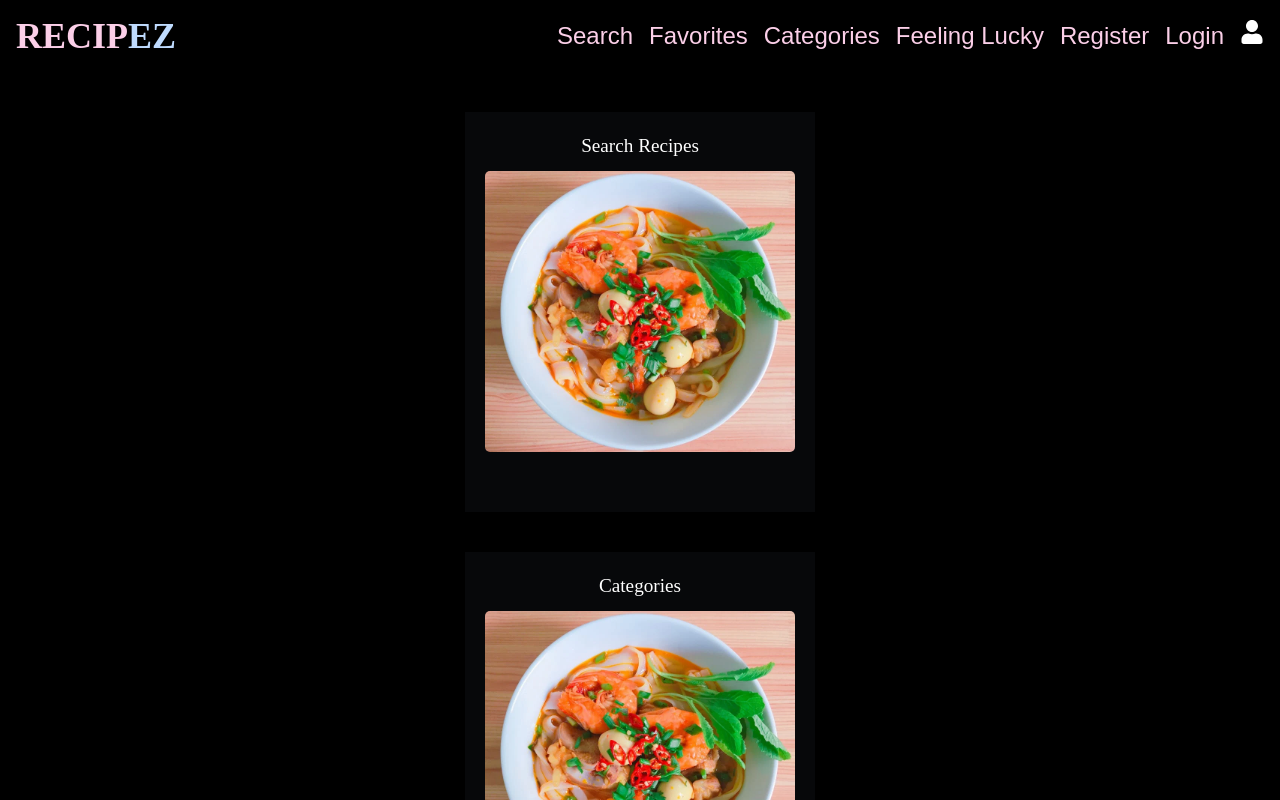
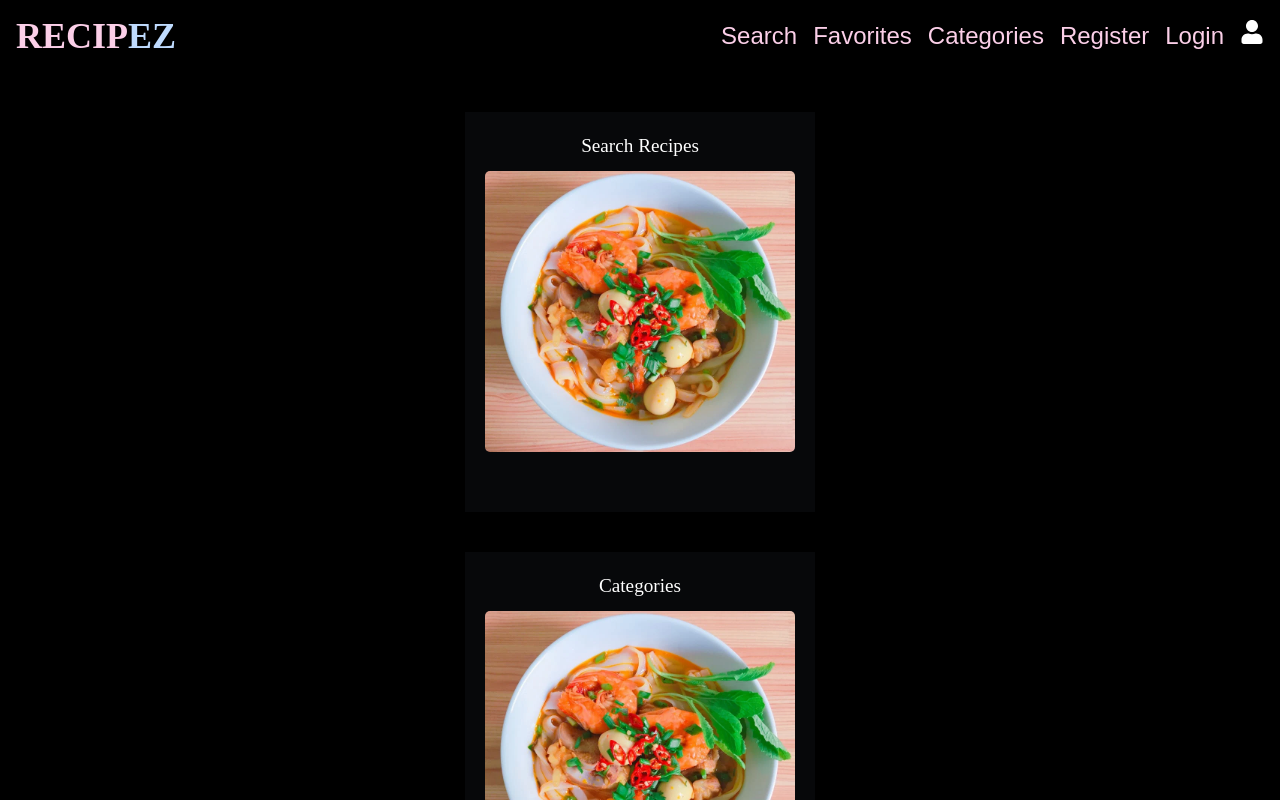
Before and after one commit to tjsiv/P2MSA-RecipEZ, a React (Create React App) app in the folder client/: page / in a window 1280 px wide. Shown: the top 800 px of the page. Built offline with nearby package versions, Linux system fonts and the light colour scheme.

Commit message:
removed feeling lucky route

```diff
--- a/client/src/App.js
+++ b/client/src/App.js
@@ -36,10 +36,6 @@ const App = () => {
           <Route path="/favorites" element={<Favorites />} />
           <Route path="/categories" element={<Categories />} />
           <Route
-            path="/feeling-lucky"
-            element={<div>Feeling Lucky Page</div>}
-          />
-          <Route
             path="/login"
             element={<LoginForm onLoginSuccess={handleLoginSuccess} />}
           />
--- a/client/src/components/Navbar.jsx
+++ b/client/src/components/Navbar.jsx
@@ -30,9 +30,6 @@ const Navbar = ({ user }) => {
         <li className="text-pink-200 pr-4 text-2xl">
           <Link to="/categories">Categories</Link>
         </li>
-        <li className="text-pink-200 pr-4 text-2xl">
-          <Link to="/feeling-lucky">Feeling Lucky</Link>
-        </li>
         {!user && (
           <>
             <li className="text-pink-200 pr-4 text-2xl">
```
